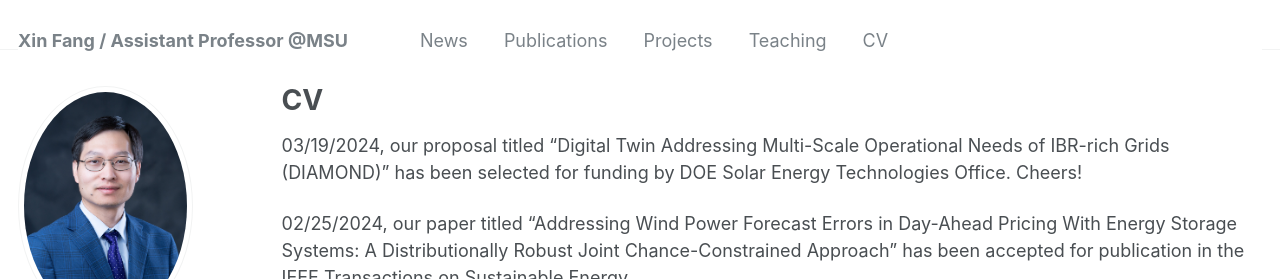
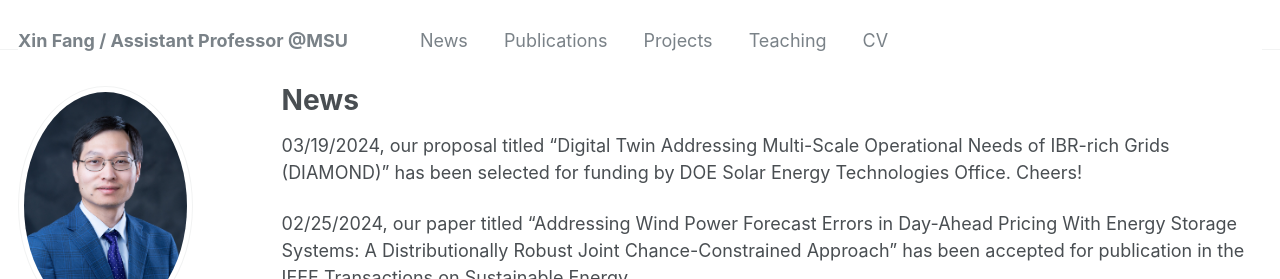
Before and after one commit to XinFang88/xinfang88.github.io, a Jekyll site: the page built from _pages/news.md, in a window 1280 px wide and 900 px high. Shown: the top 279 px of the window. Built offline with Jekyll 4.4.1, drawn with Linux system fonts in a browser that asks for light colours; some web fonts are replaced.

Commit message:
Update news.md

```diff
--- a/_pages/news.md
+++ b/_pages/news.md
@@ -1,7 +1,7 @@
 ---
 layout: archive
-title: "CV"
-permalink: /cv/
+title: "News"
+permalink: /news/
 author_profile: true
 redirect_from:
   - /resume
```
